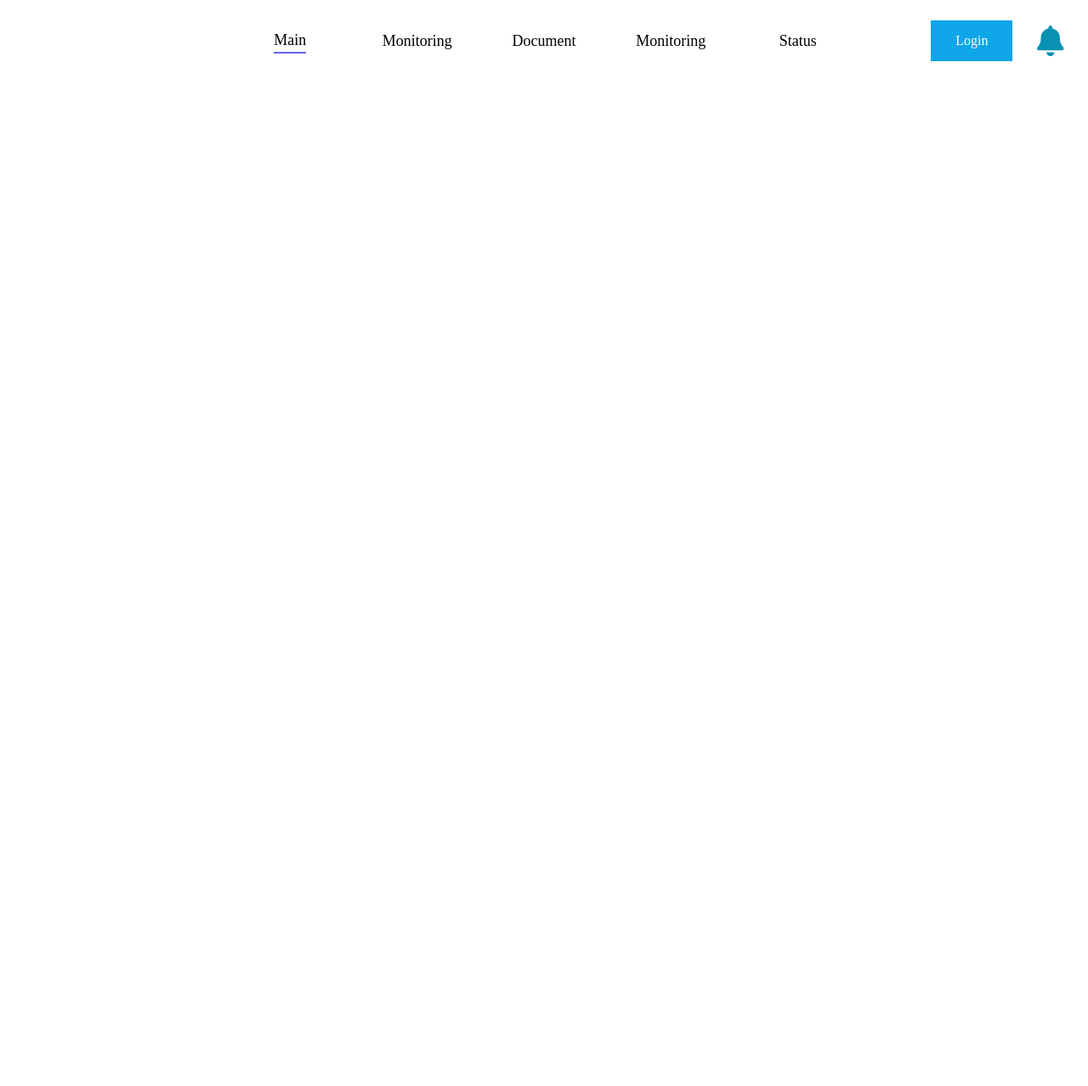
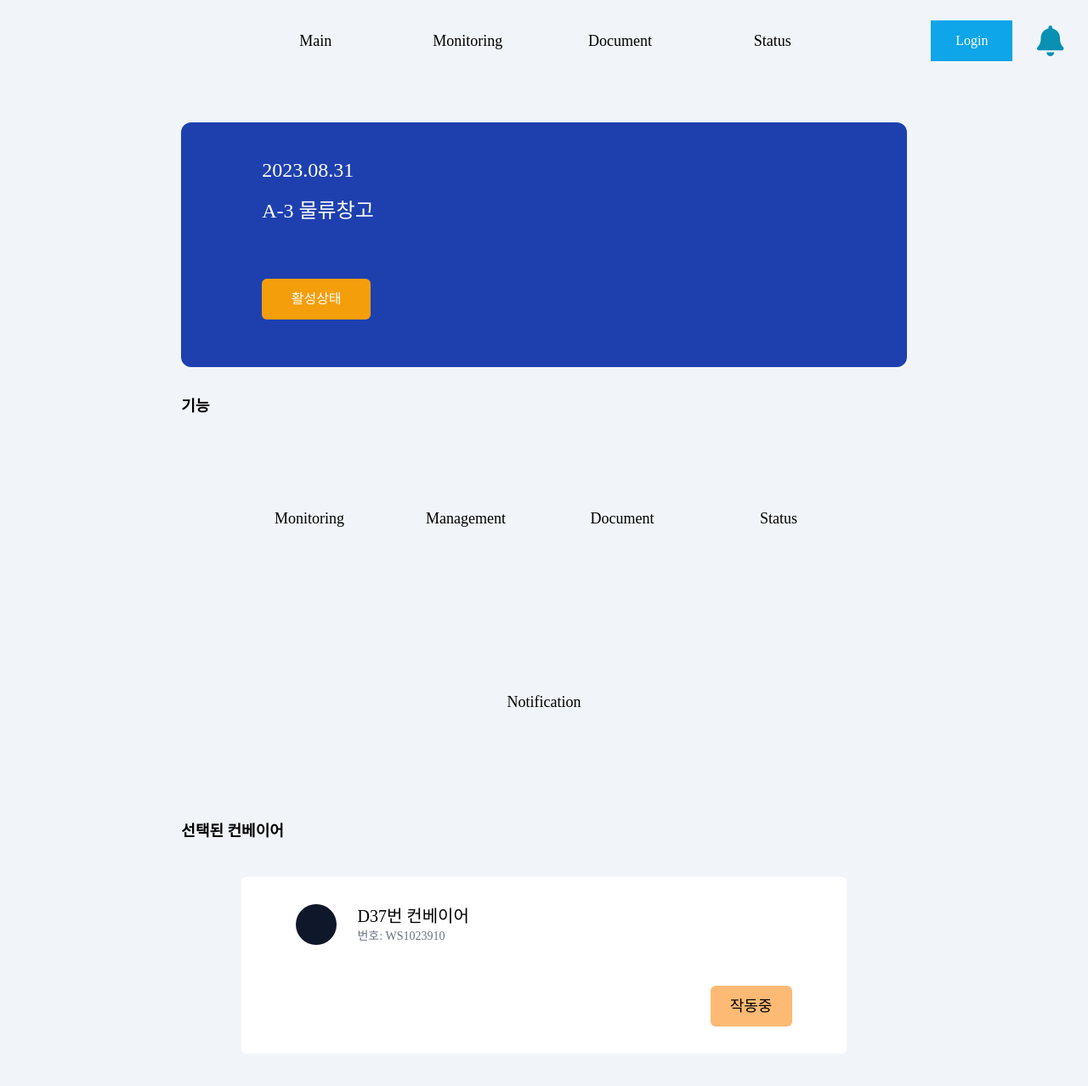
Before and after one commit to phnml1/Hanium-Project, a React (Vite) app in the folder Hanium-Project/: page / in a window 1280 px wide. Shown: the whole page at 85% size. Before the commit the page ends 800 px from the top, so only its background shows below. Built offline with nearby package versions, Linux system fonts and the light colour scheme.

Commit message:
design: 메인페이지 초안

```diff
--- a/Hanium-Project/src/components/NavBar.tsx
+++ b/Hanium-Project/src/components/NavBar.tsx
@@ -5,17 +5,15 @@ function NavBar() {
   return (
     <div className="w-full h-24 flex justify-between items-center">
       <div className="w-1/6 h-full bg-indigo"></div>
-      <div className="w-3/5 flex justify-evenly items-center h-full cursor-pointer text-lg font-medium">
-        <div className="w-32 h-10 flex justify-center items-center">
-          <div className="group w-fit h-8 flex flex-col justify-center ">
+      <div className="w-3/5 flex justify-evenly items-center h-full cursor-pointer text-lg font-medium ">
+        <div className="group w-32 h-10 flex justify-center items-center hover:text-sky-500">
+          <div className="w-fit h-8 flex flex-col justify-center">
             Main
-            <div className="w-full h-0.5 bg-indigo-500 transform scale-x-0 transition-transform duration-250 ease-in-out group-hover:transform scale-x-100"></div>
           </div>
         </div>
-        <div className="w-32 text-center">Monitoring</div>
-        <div className="w-32 text-center">Document</div>
-        <div className="w-32 text-center">Monitoring</div>
-        <div className="w-32 text-center">Status</div>
+        <div className="w-32 text-center hover:text-sky-500">Monitoring</div>
+        <div className="w-32 text-center hover:text-sky-500">Document</div>
+        <div className="w-32 text-center hover:text-sky-500">Status</div>
       </div>
       <div className="w-1/6 h-full flex justify-evenly items-center">
         <button className="w-24 h-12 bg-sky-500 text-white ">Login</button>
--- a/Hanium-Project/src/page/MainPage.tsx
+++ b/Hanium-Project/src/page/MainPage.tsx
@@ -2,10 +2,78 @@ import { useState } from 'react';
 import NavBar from '@/components/NavBar';
 
 function MainPage() {
+  type FeatureMenu = {
+    name: string;
+    kor: string;
+    bg: string;
+  };
+
+  // useState를 사용하여 featureMenus 상태를 선언하고 초기값으로 FeatureMenu[] 타입을 지정
+  const [featureMenus, setFeatureMenus] = useState<FeatureMenu[]>([
+    { name: 'Monitoring', kor: '장비를 모니터링 합니다.', bg: 'sky' },
+    { name: 'Management', kor: '물류를 관리합니다.', bg: 'indigo' },
+    { name: 'Document', kor: '기록을 봅니다.', bg: 'orange' },
+    { name: 'Status', kor: '물류 현황을 봅니다.', bg: 'lime' },
+    { name: 'Notification', kor: '각종 알림', bg: 'rose' },
+  ]);
+
+
   return (
-    <div className="w-full min-h-screen flex flex-col items-center">
-      <NavBar/>
+    <div className="w-full bg-slate-100 min-h-screen flex flex-col items-center">
+      <NavBar />
+      <div className="w-2/3 h-72 flex justify-evenly items-center bg-blue-800 mt-12 rounded-xl">
+        <div className="w-1/3 h-52 flex flex-col text-white">
+          <div>
+            <div className="w-full text-2xl">2023.08.31</div>
+            <div className="w-full text-2xl mt-4">A-3 물류창고</div>
+          </div>
+          <div className="w-32 h-12 bg-amber-500 text-center flex justify-center items-center mt-16 rounded-md">
+            활성상태
+          </div>
+        </div>
+        <div className="w-1/3 h-40"></div>
+      </div>
+      <div className="w-2/3 text-lg mt-8">
+      <div className='font-semibold'>
+          기능
+          </div>
+        <div className="w-full min-h-56 flex gap-6 flex-wrap justify-center items-center mt-8">
+          {featureMenus.map((a, i) => {
+            return (
+              <div
+                key={i}
+                className={`group w-40 cursor-pointer h-48 scale-100 flex flex-col justify-center items-center ease-in-out duration-300 bg-${a.bg}-200 rounded-lg hover:scale-110`}
+              >
+                <div className="w-full text-center text-lg">
+                  {a.name}
+                  <div className="text-sm ease-in-out opacity-0 -translate-y-2 duration-200 group-hover:translate-y-0 group-hover:opacity-100">{a.kor}</div>
+                </div>
+              </div>
+            );
+          })}
+        </div>
+      </div>
+      <div className='w-2/3 flex flex-col items-center text-lg mt-8'>
+        <div className='w-full h-fit text-left font-semibold'>
+          선택된 컨베이어
+          </div>
+          <div className='w-5/6 h-52 my-10 relative items-center bg-white rounded-md'>
+            <div className = 'w-fit flex gap-6 absolute left-16 top-8'>
+              <div className = 'w-12 h-12 rounded-full bg-slate-900'>
+              </div>
+              <div className='text-xl'>
+                D37번 컨베이어
+                <div className='text-sm text-gray-500'>
+                  번호: WS1023910
+                </div>
+              </div>
 
+            </div>
+            <div className='w-24 h-12 bg-orange-300 rounded-md absolute bottom-8 right-16 flex justify-center items-center'>
+                  작동중
+              </div>
+          </div>
+      </div>
     </div>
   );
 }
--- a/Hanium-Project/tailwind.config.js
+++ b/Hanium-Project/tailwind.config.js
@@ -4,5 +4,10 @@ module.exports = {
   theme: {
     extend: {},
   },
-  plugins: [],
+  corePlugins: {
+    aspectRatio: false,
+  },
+  plugins: [
+    require('@tailwindcss/aspect-ratio'),
+  ],
 };
```
Also changed, not shown: 1 other file (tests, documents, lock files or other folders).
